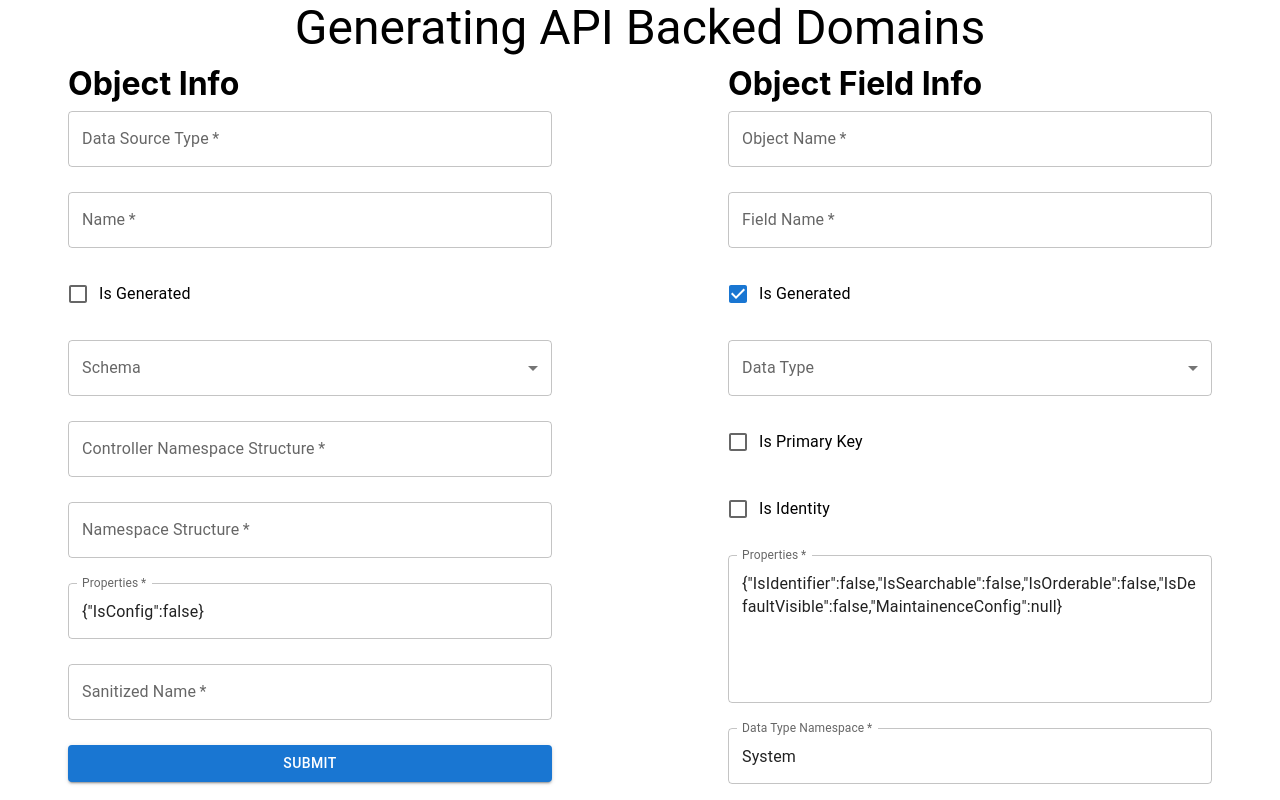
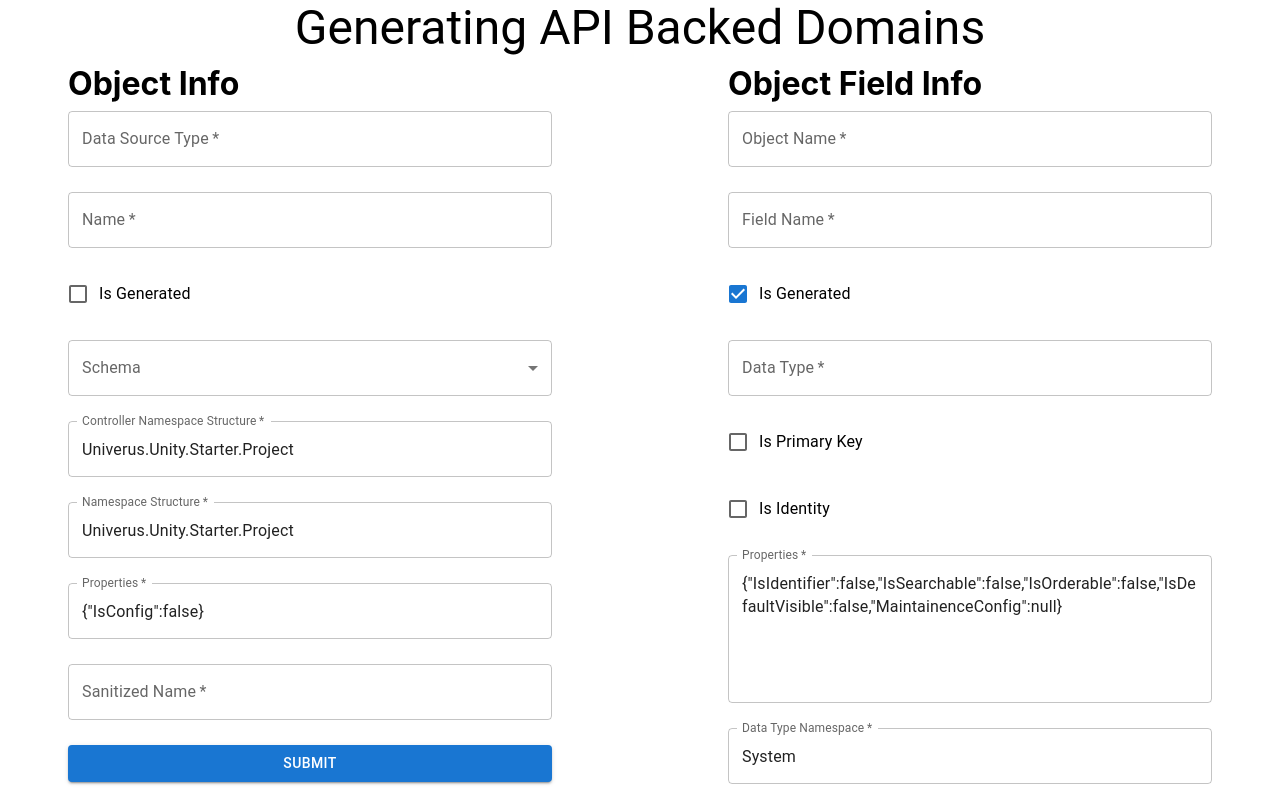
Before and after one commit to CfungUniverus/api-backed-domain-generator, a React (Create React App) app: page / in a window 1280 px wide. Shown: the top 800 px of the page. Built offline with nearby package versions, Linux system fonts and the light colour scheme.

Commit message:
update data type

```diff
--- a/src/ObjectFieldInfoForm.jsx
+++ b/src/ObjectFieldInfoForm.jsx
@@ -3,8 +3,6 @@ import Handlebars from 'handlebars';
 import { TextField, Box, Checkbox, FormControlLabel, Button, Select, MenuItem, TextareaAutosize, FormControl, InputLabel } from '@mui/material';
 
 export default function ObjectFieldInfoForm() {
-    // Add any form handling logic here
-
     const [copyLabel, setCopyLabel] = useState('Copy to Clipboard');
     const [generatedSQL, setGeneratedSQL] = useState('');
 
@@ -58,15 +56,7 @@ export default function ObjectFieldInfoForm() {
                         label="Is Generated"
                     />
 
-                    <FormControl fullWidth>
-                        <InputLabel id="DataTypeLabel">Data Type</InputLabel>
-                        <Select labelId="DataTypeLabel" id="DataType" name="DataType" label="Data Type" required>
-                            {/* Add other options here */}
-                            <MenuItem value="string">string</MenuItem>
-                            <MenuItem value="int">int</MenuItem>
-                            {/* ... */}
-                        </Select>
-                    </FormControl>
+                    <TextField label="Data Type" id="DataType" name="DataType" required> </TextField>
 
                     <FormControlLabel
                         control={<Checkbox id="isPrimaryKey" name="isPrimaryKey" />}
--- a/src/ObjectInfoForm.jsx
+++ b/src/ObjectInfoForm.jsx
@@ -7,8 +7,8 @@ function ObjectInfoForm() {
     const [name, setName] = useState('');
     const [isGenerated, setIsGenerated] = useState(false);
     const [schema, setSchema] = useState('');
-    const [controllerNamespaceStructure, setControllerNamespaceStructure] = useState('');
-    const [namespaceStructure, setNamespaceStructure] = useState('');
+    const [controllerNamespaceStructure, setControllerNamespaceStructure] = useState('Univerus.Unity.Starter.Project');
+    const [namespaceStructure, setNamespaceStructure] = useState('Univerus.Unity.Starter.Project');
     const [properties, setProperties] = useState('{"IsConfig":false}');
     const [sanitizedName, setSanitizedName] = useState('');
     const [generatedSQL, setGeneratedSQL] = useState('');
```
